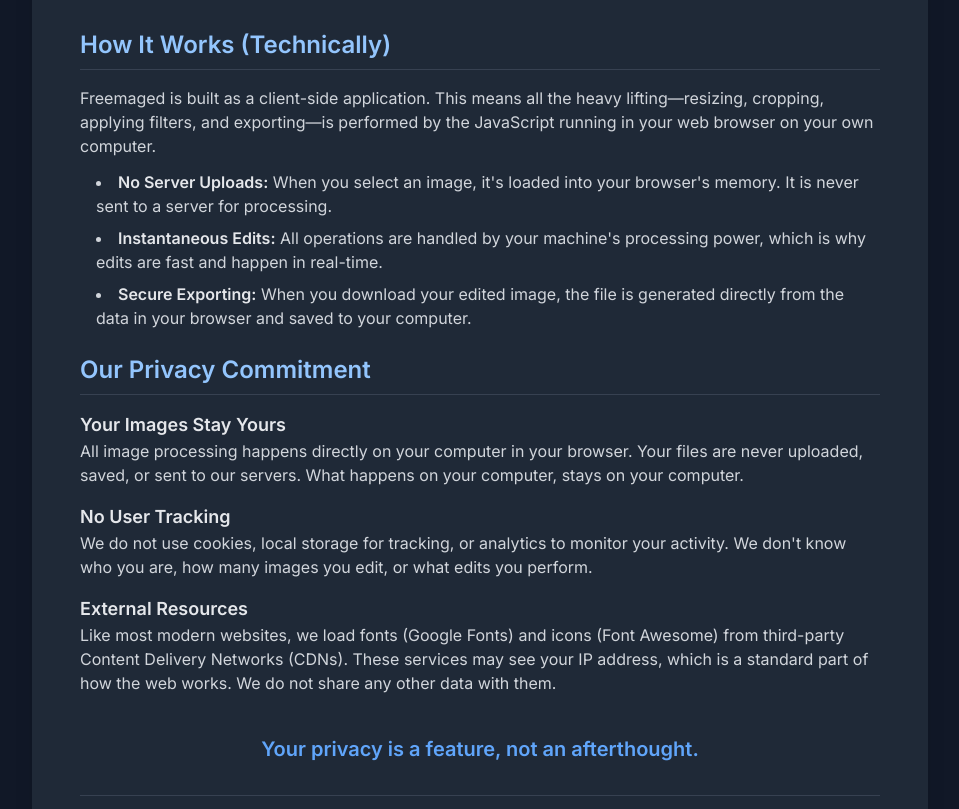
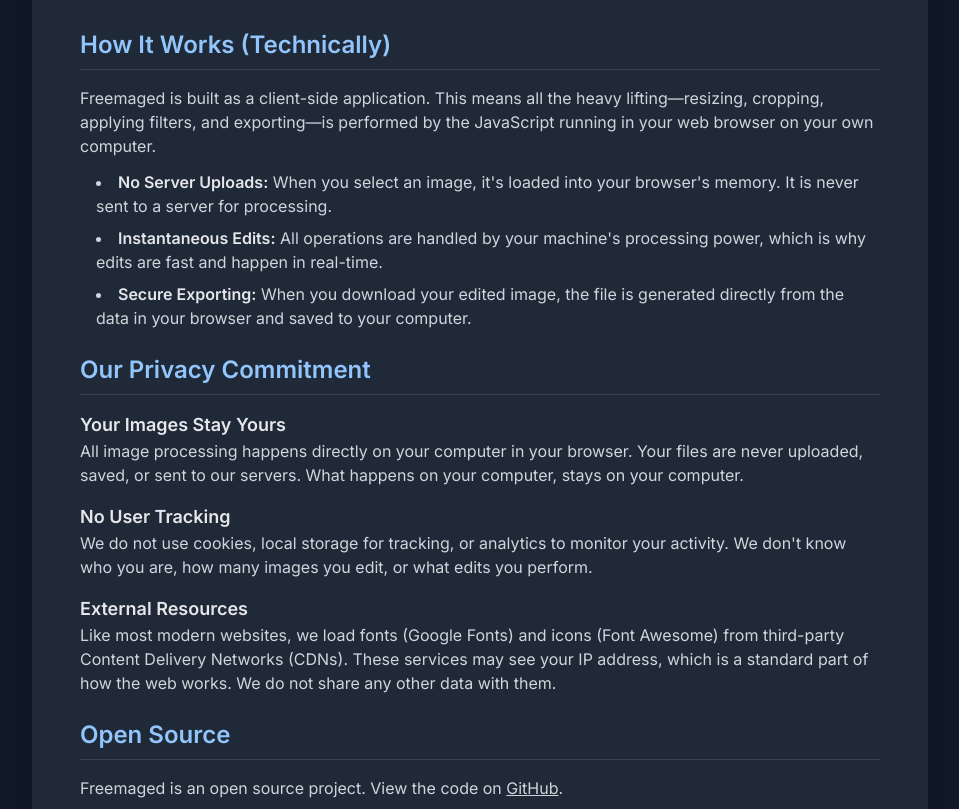
Before and after one commit to frablem/frans-free-image-optimizer, a plain HTML site: page about/index.html in a window 1280 px wide. Shown: the part 143-952 px from the top of the page, without its empty margins (160-1119 px from the left). Drawn offline with nearby package versions, Linux system fonts and the light colour scheme.

Commit message:
Mention open source link

```diff
--- a/about/index.html
+++ b/about/index.html
@@ -54,6 +54,14 @@
                 </div>
             </div>
 
+            <div>
+                <h2 class="text-2xl font-semibold text-blue-300 border-b border-gray-700 pb-2 mb-4">Open Source</h2>
+                <p>
+                    Freemaged is an open source project. View the code on
+                    <a href="https://github.com/frablem/freemaged" class="underline hover:text-blue-300">GitHub</a>.
+                </p>
+            </div>
+
             <p class="text-center text-blue-400 font-semibold text-xl pt-4">
                 Your privacy is a feature, not an afterthought.
             </p>
```
Also changed, not shown: 1 other file.
